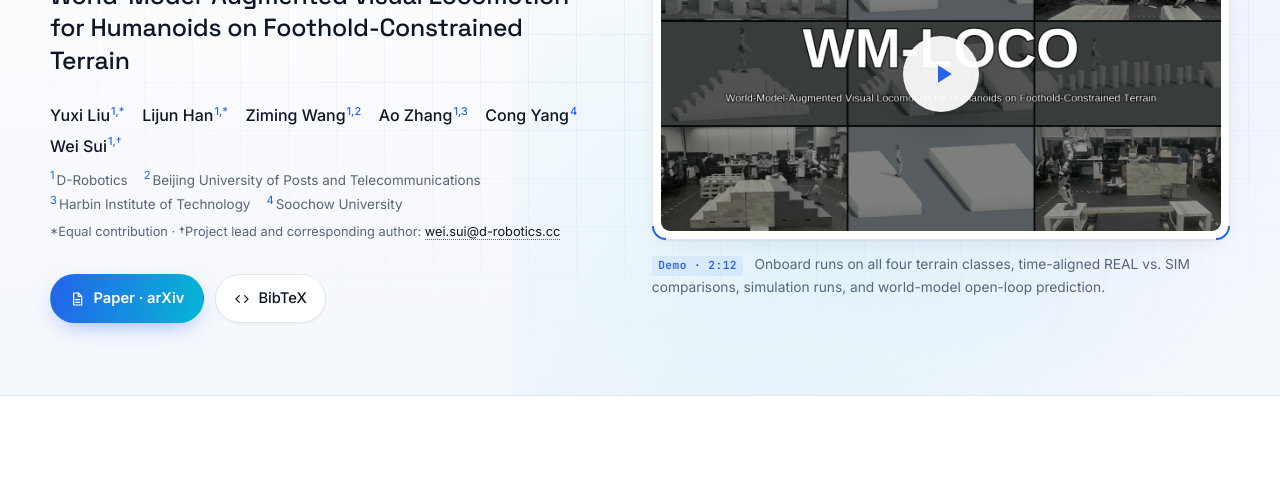
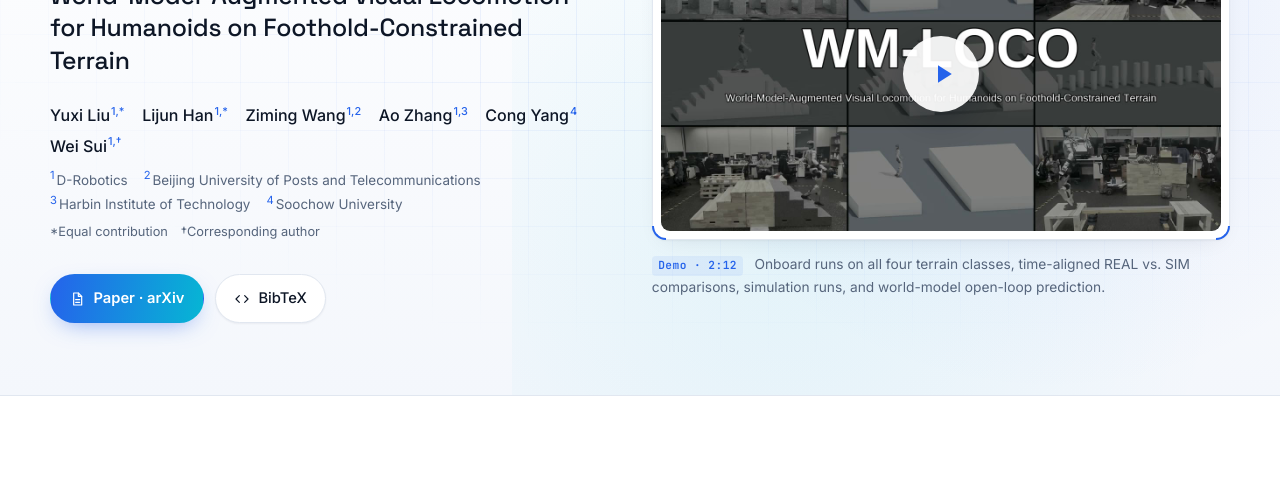
Before and after one commit to M0PUPPET/wm-loco, a plain HTML site: page index.html in a window 1280 px wide. Shown: the part 255-744 px from the top of the page. Drawn offline with Linux system fonts and the light colour scheme.

Commit message:
Author note: equal contribution and corresponding author only

```diff
--- a/index.html
+++ b/index.html
@@ -57,7 +57,7 @@
             <span><sup>3</sup>Harbin Institute of Technology</span>
             <span><sup>4</sup>Soochow University</span>
           </p>
-          <p class="author-note">*Equal contribution · †Project lead and corresponding author: <a href="mailto:wei.sui@d-robotics.cc">wei.sui@d-robotics.cc</a></p>
+          <p class="author-note">*Equal contribution&emsp;†Corresponding author</p>
 
           <div class="cta-row">
             <a class="btn btn-primary" href="https://arxiv.org/abs/2609.02542" target="_blank" rel="noopener">
```
Also changed, not shown: 1 other file.
